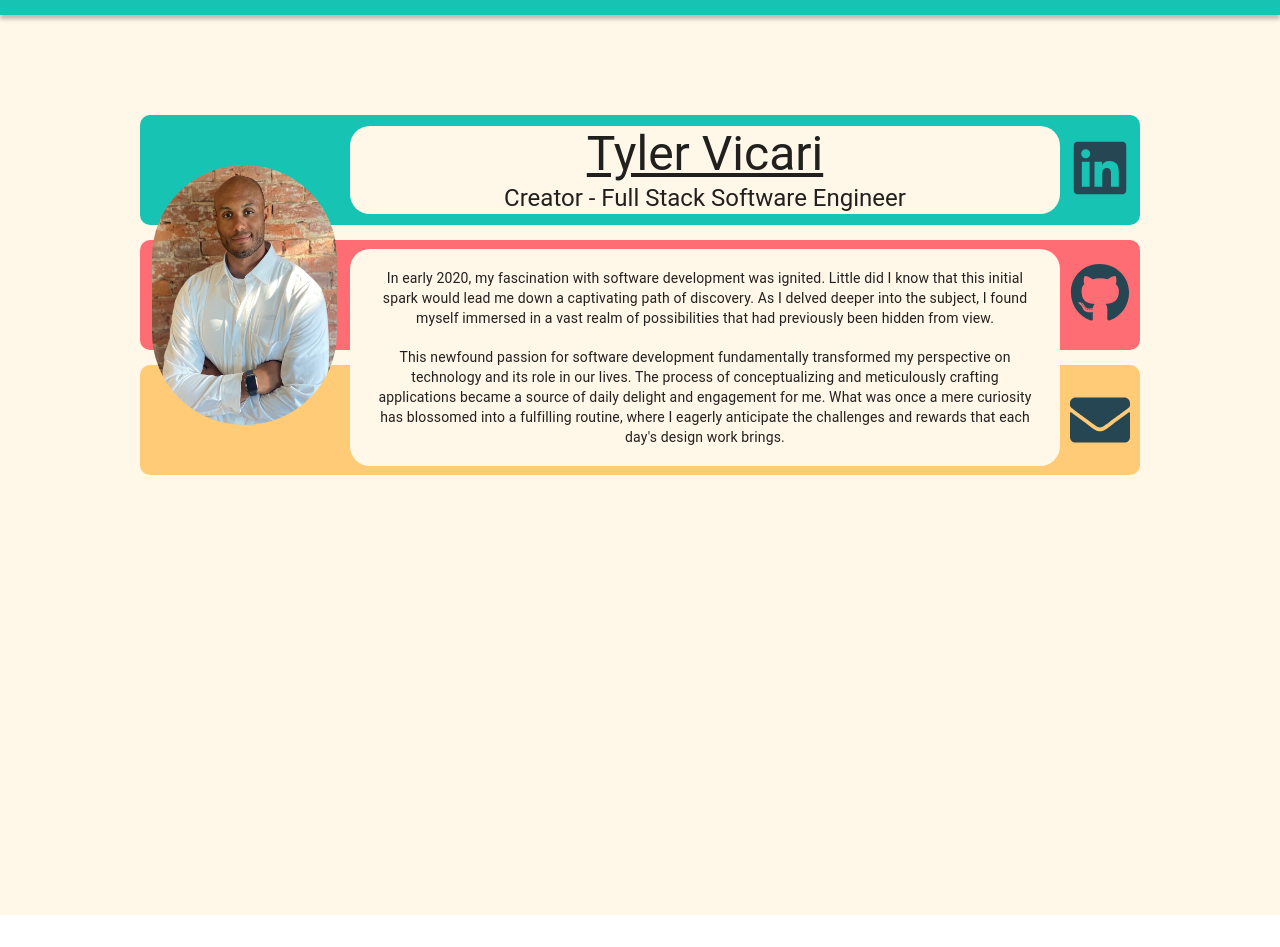
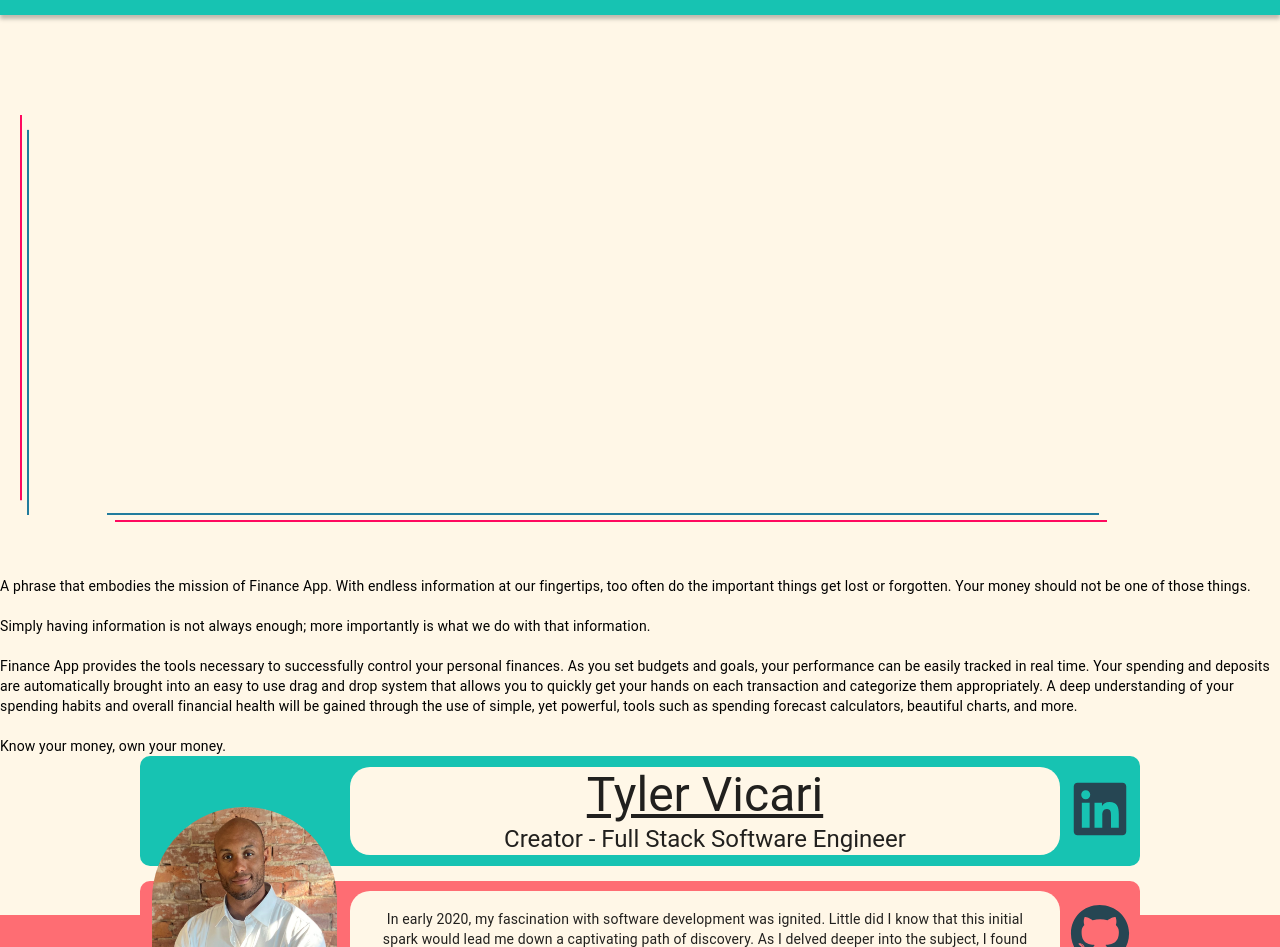
Before and after one commit to tjordanv/CashEd, a React (Create React App) app in the folder frontend/: page /home/AboutUs in a window 1280 px wide. Shown: the part 85-1032 px from the top of the page. Before the commit the page ends 1000 px from the top, so only its background shows below. Built offline with nearby package versions, Linux system fonts and the light colour scheme; what @mui/styled-engine-sc would draw is missing.

Commit message:
about us

```diff
--- a/frontend/src/components/AboutUs.js
+++ b/frontend/src/components/AboutUs.js
@@ -3,6 +3,7 @@ import github from "../assets/github.svg"
 import linkedin from "../assets/linkedin.svg"
 import email from "../assets/email.svg"
 import tylerHeadshot from "../assets/TylerHeadshot.jpg"
+import aboutUsParagraphFrame from "../assets/aboutUsFrame.png"
 
 import Card from "@mui/material/Card"
 import CardContent from "@mui/material/CardContent"
@@ -16,6 +17,21 @@ import { useEffect } from "react"
 
 const AboutUs = () => {
   const [isAlert, setIsAlert] = useState(false)
+
+  const paragraphLines = [
+    `A phrase that embodies the mission of Finance App. With endless information at our fingertips, too often
+  do the important things get lost or forgotten. Your money should not be one of those things.`,
+
+    `Simply having information is not always enough; more importantly is what we do with that information.`,
+
+    `Finance App provides the tools necessary to successfully
+  control your personal finances. As you set budgets and goals, your performance can be easily tracked in real time. Your spending
+  and deposits are automatically brought into an easy to use drag and drop system that allows you to quickly get your hands on
+  each transaction and categorize them appropriately. A deep understanding of your spending habits and overall financial health
+  will be gained through the use of simple, yet powerful, tools such as spending forecast calculators, beautiful charts, and more.`,
+
+    `Know your money, own your money.`
+  ]
 
   const copyToClipboard = async (textToCopy) => {
     try {
@@ -37,6 +53,18 @@ const AboutUs = () => {
 
   return (
     <div className={classes.container}>
+      <img
+        src={aboutUsParagraphFrame}
+        alt="about us"
+        className={classes.aboutUsParagraphDesign}
+      />
+      <Typography variant="body2">
+        {paragraphLines[0]} <br />
+        <br /> {paragraphLines[1]} <br />
+        <br /> {paragraphLines[2]} <br />
+        <br /> {paragraphLines[3]}
+      </Typography>
+
       <Card className={classes.bioCard}>
         <CardContent className={classes.cardContent}>
           <div className={classes.rowContainer}>
--- a/frontend/src/components/AboutUs.module.css
+++ b/frontend/src/components/AboutUs.module.css
@@ -116,3 +116,7 @@ body {
   align-items: center;
   margin-right: 8px;
 }
+
+.aboutUsParagraphDesign {
+  margin: 0 20px 50px 20px;
+}
--- a/frontend/src/pages/LandingHeader.js
+++ b/frontend/src/pages/LandingHeader.js
@@ -6,6 +6,9 @@ const LandingHeader = () => {
     <>
       <LandingHeaderLayout />
       <Outlet />
+      <div
+        style={{ height: "50px", width: "100%", backgroundColor: "#fe6d73" }}
+      ></div>
     </>
   )
 }
```
Also changed, not shown: frontend/src/assets/aboutUsFrame.png (added).
